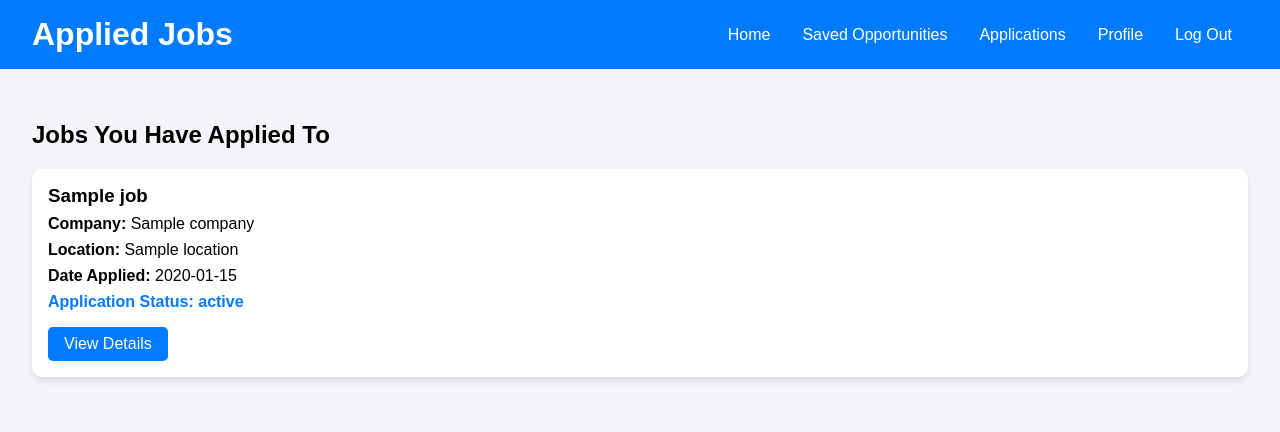
After one commit to jogeshwaranish/research-website, a Flask app: template templates/applications.html in a window 1280 px wide. The commit adds this page. Shown: the top 432 px of the page. Run offline with Flask 3, Linux system fonts and the light colour scheme; the template is opened without the code that fills it: most values are stand-ins (such as "Sample title", 1, 10 or a date in 2020).

Commit message:
added applications webpage

```diff
--- a/app.py
+++ b/app.py
@@ -71,7 +71,10 @@ def logout():
     response.delete_cookie('jwt')  # Clear the JWT cookie
     return render_template('index.html')
 
-
+@app.route('/applications', methods=['GET'])
+@jwt_required()
+def applications():
+    return render_template('applications.html')
 
 
 if __name__ == "__main__":
--- /dev/null
+++ b/templates/applications.html
@@ -0,0 +1,106 @@
+<!DOCTYPE html>
+<html lang="en">
+<head>
+    <meta charset="UTF-8">
+    <meta name="viewport" content="width=device-width, initial-scale=1.0">
+    <title>Applied Jobs</title>
+    <style>
+        body {
+            font-family: Arial, sans-serif;
+            margin: 0;
+            padding: 0;
+            background-color: #f4f4f9;
+        }
+        header {
+            background-color: #007BFF;
+            color: #ffffff;
+            padding: 1em 2em;
+            display: flex;
+            justify-content: space-between;
+            align-items: center;
+        }
+        header h1 {
+            margin: 0;
+        }
+        nav ul {
+            list-style: none;
+            margin: 0;
+            padding: 0;
+            display: flex;
+        }
+        nav ul li {
+            margin: 0 1em;
+        }
+        nav ul li a {
+            color: #ffffff;
+            text-decoration: none;
+        }
+        .applications-container {
+            padding: 2em;
+        }
+        .job {
+            background: #ffffff;
+            margin-bottom: 1.5em;
+            padding: 1em;
+            border-radius: 10px;
+            box-shadow: 0 4px 6px rgba(0, 0, 0, 0.1);
+        }
+        .job h3 {
+            margin: 0;
+        }
+        .job p {
+            margin: 0.5em 0;
+        }
+        .status {
+            margin-top: 1em;
+            font-weight: bold;
+            color: #007BFF;
+        }
+        .btn {
+            padding: 0.5em 1em;
+            background: #007BFF;
+            color: #ffffff;
+            border: none;
+            border-radius: 5px;
+            text-decoration: none;
+            cursor: pointer;
+            display: inline-block;
+            margin-top: 0.5em;
+        }
+        .btn:hover {
+            background: #0056b3;
+        }
+    </style>
+</head>
+<body>
+    <header>
+        <h1>Applied Jobs</h1>
+        <nav>
+            <ul>
+                <li><a href="#">Home</a></li>
+                <li><a href="#">Saved Opportunities</a></li>
+                <li><a href="#">Applications</a></li>
+                <li><a href="#">Profile</a></li>
+                <form action="/logout" method="POST">
+                    <li><a href="sign-in/logout">Log Out</a></li>
+                </form>
+            </ul>
+        </nav>
+    </header>
+    <div class="applications-container">
+        <h2>Jobs You Have Applied To</h2>
+        {% for job in applied_jobs %}
+        <div class="job">
+            <h3>{{ job['Title'] }}</h3>
+            <p><strong>Company:</strong> {{ job['Company'] }}</p>
+            <p><strong>Location:</strong> {{ job['Location'] }}</p>
+            <p><strong>Date Applied:</strong> {{ job['Date Applied'] }}</p>
+            <p class="status">Application Status: {{ job['Status'] }}</p>
+            <a href="{{ job['Details Link'] }}" class="btn" target="_blank" rel="noopener noreferrer">View Details</a>
+        </div>
+        {% else %}
+        <p>No jobs applied yet. Start applying to opportunities!</p>
+        {% endfor %}
+    </div>
+</body>
+</html>
--- a/templates/dashboard.html
+++ b/templates/dashboard.html
@@ -97,7 +97,7 @@
             <ul>
                 <li><a href="#">Home</a></li>
                 <li><a href="#">Saved Opportunities</a></li>
-                <li><a href="#">Applications</a></li>
+                <li><a href="/applications">Applications</a></li>
                 <li><a href="#">Profile</a></li>
                 <form action="/logout" method="POST">
                     <li><a href="sign-in/logout">Log Out</a></li>
```
